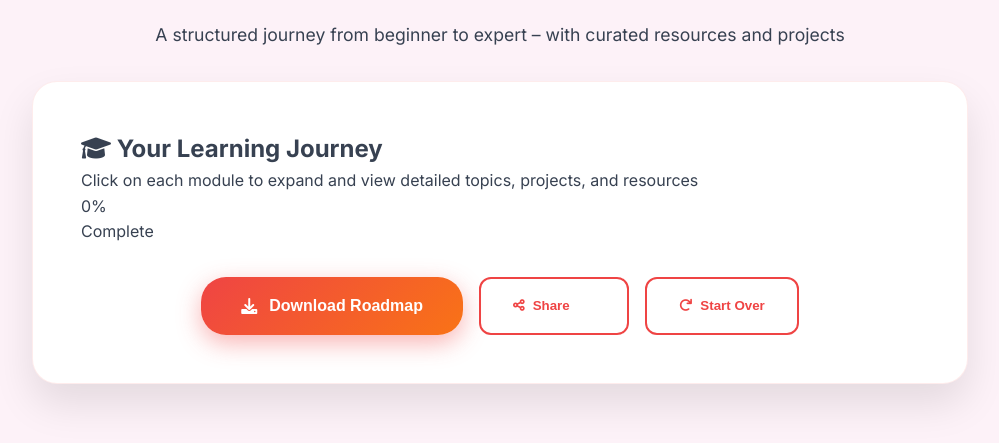
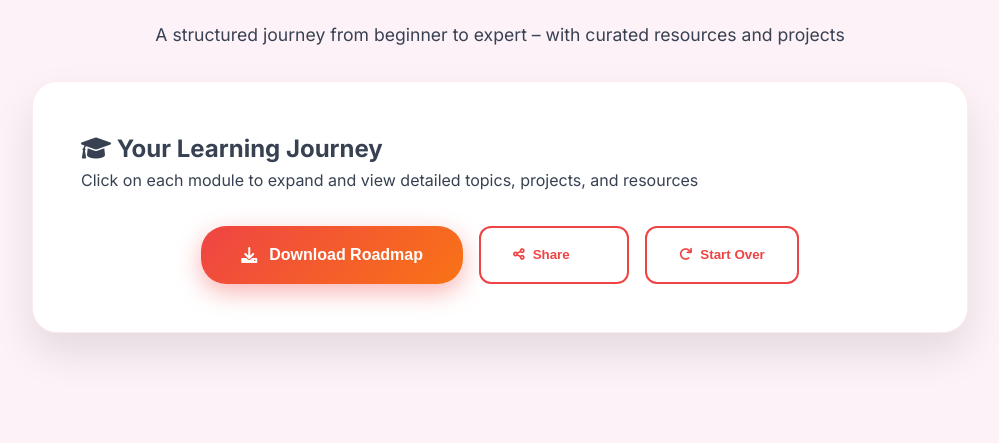
Before and after one commit to smarrtifai/Skill-Assessment-Platform, a Flask app: page /roadmap in a window 1280 px wide. Shown: the part 199-642 px from the top of the page, without its empty margins (140-1139 px from the left). Run offline with Flask 3, Linux system fonts and the light colour scheme; some libraries are stand-ins or nearby versions.

Commit message:
commited

```diff
--- a/templates/roadmap.html
+++ b/templates/roadmap.html
@@ -114,10 +114,8 @@
                     <h2><i class="fas fa-graduation-cap"></i> Your Learning Journey</h2>
                     <p>Click on each module to expand and view detailed topics, projects, and resources</p>
                 </div>
-                <div class="progress-indicator">
-                    <div class="progress-circle"><span class="progress-text">0%</span></div>
-                    <span class="progress-label">Complete</span>
-                </div>
+
+
             </div>
 
             <div id="roadmap-content-wrapper">
```
